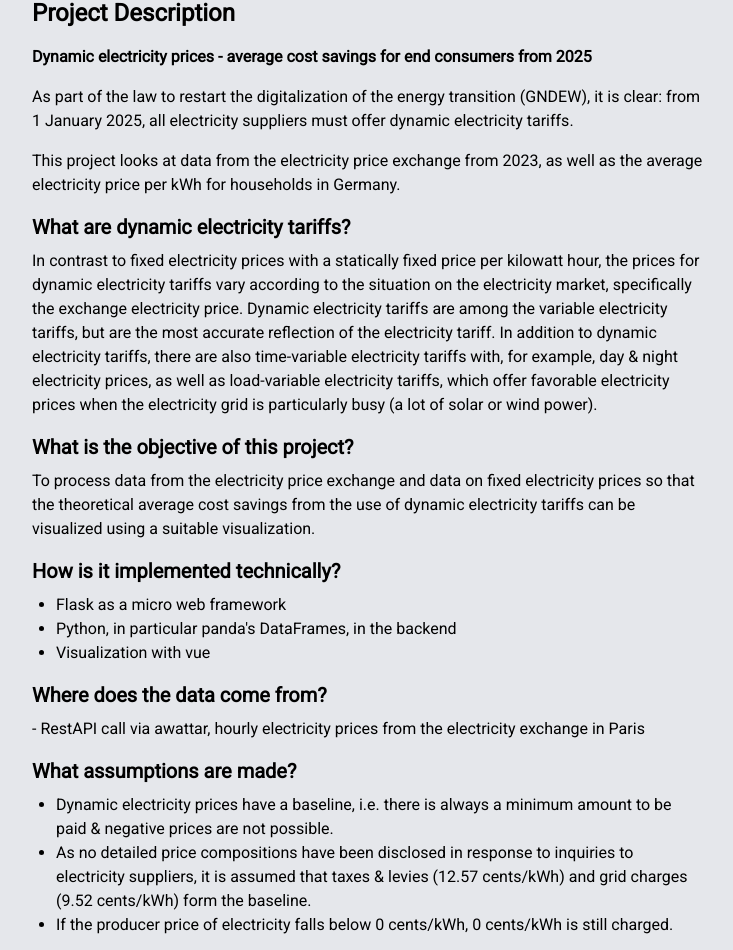
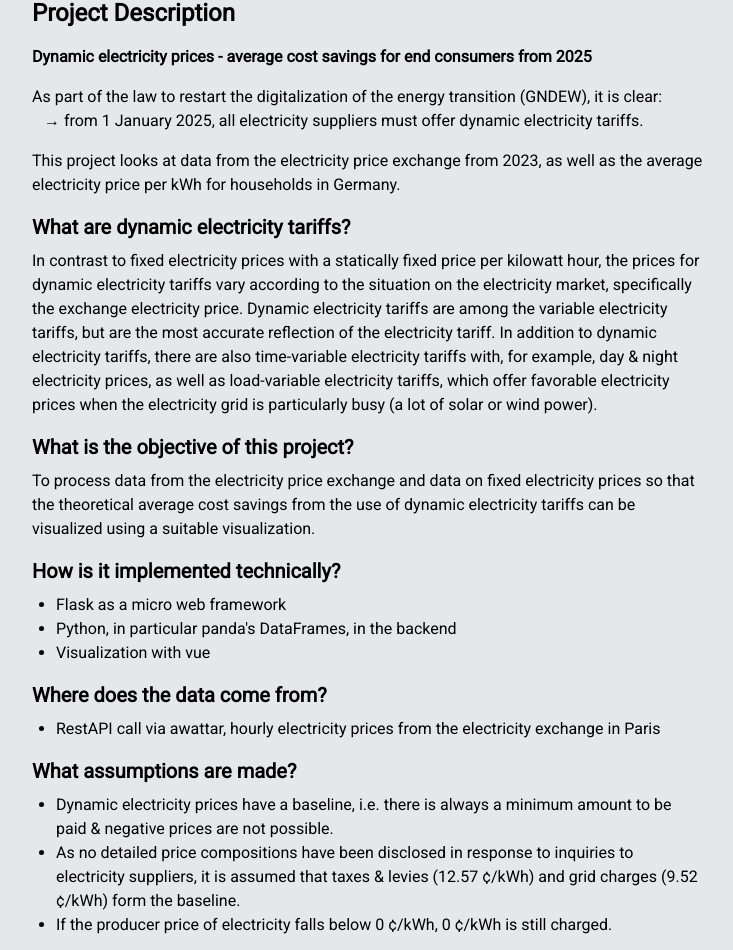
Before and after one commit to rumexcrisp/aim_bi_project, a Vue app: page / in a window 1280 px wide. Shown: the part 115-1065 px from the top of the page, without its empty margins (272-1005 px from the left). Built offline with nearby package versions, Linux system fonts and the light colour scheme; a web font is replaced by a local one.

Commit message:
update home view

```diff
--- a/src/views/HomeView.vue
+++ b/src/views/HomeView.vue
@@ -4,8 +4,8 @@
 
     <p class="mb-4"><strong>Dynamic electricity prices - average cost savings for end consumers from 2025</strong></p>
 
-    <p class="mb-4">As part of the law to restart the digitalization of the energy transition (GNDEW), it is clear: from 1
-      January 2025, all electricity suppliers must offer dynamic electricity tariffs.</p>
+    <p class="mb-4">As part of the law to restart the digitalization of the energy transition (GNDEW), it is clear: <br>
+      &nbsp;&nbsp;&nbsp;&rarr; from 1 January 2025, all electricity suppliers must offer dynamic electricity tariffs.</p>
 
     <p class="mb-4">This project looks at data from the electricity price exchange from 2023, as well as the average
       electricity price per kWh for households in Germany.</p>
@@ -32,15 +32,17 @@
     </ul>
 
     <h3 class="text-xl font-bold mb-2">Where does the data come from?</h3>
-    <p class="mb-4">- RestAPI call via awattar, hourly electricity prices from the electricity exchange in Paris</p>
+    <ul class="list-disc pl-6 mb-4">
+      <li>RestAPI call via awattar, hourly electricity prices from the electricity exchange in Paris</li>
+    </ul>
 
     <h3 class="text-xl font-bold mb-2">What assumptions are made?</h3>
     <ul class="list-disc pl-6 mb-4">
       <li>Dynamic electricity prices have a baseline, i.e. there is always a minimum amount to be paid & negative prices
         are not possible.</li>
       <li>As no detailed price compositions have been disclosed in response to inquiries to electricity suppliers, it is
-        assumed that taxes & levies (12.57 cents/kWh) and grid charges (9.52 cents/kWh) form the baseline.</li>
-      <li>If the producer price of electricity falls below 0 cents/kWh, 0 cents/kWh is still charged.</li>
+        assumed that taxes & levies (12.57 &#162;/kWh) and grid charges (9.52 &#162;/kWh) form the baseline.</li>
+      <li>If the producer price of electricity falls below 0 &#162;/kWh, 0 &#162;/kWh is still charged.</li>
     </ul>
   </div>
 </template>
```
